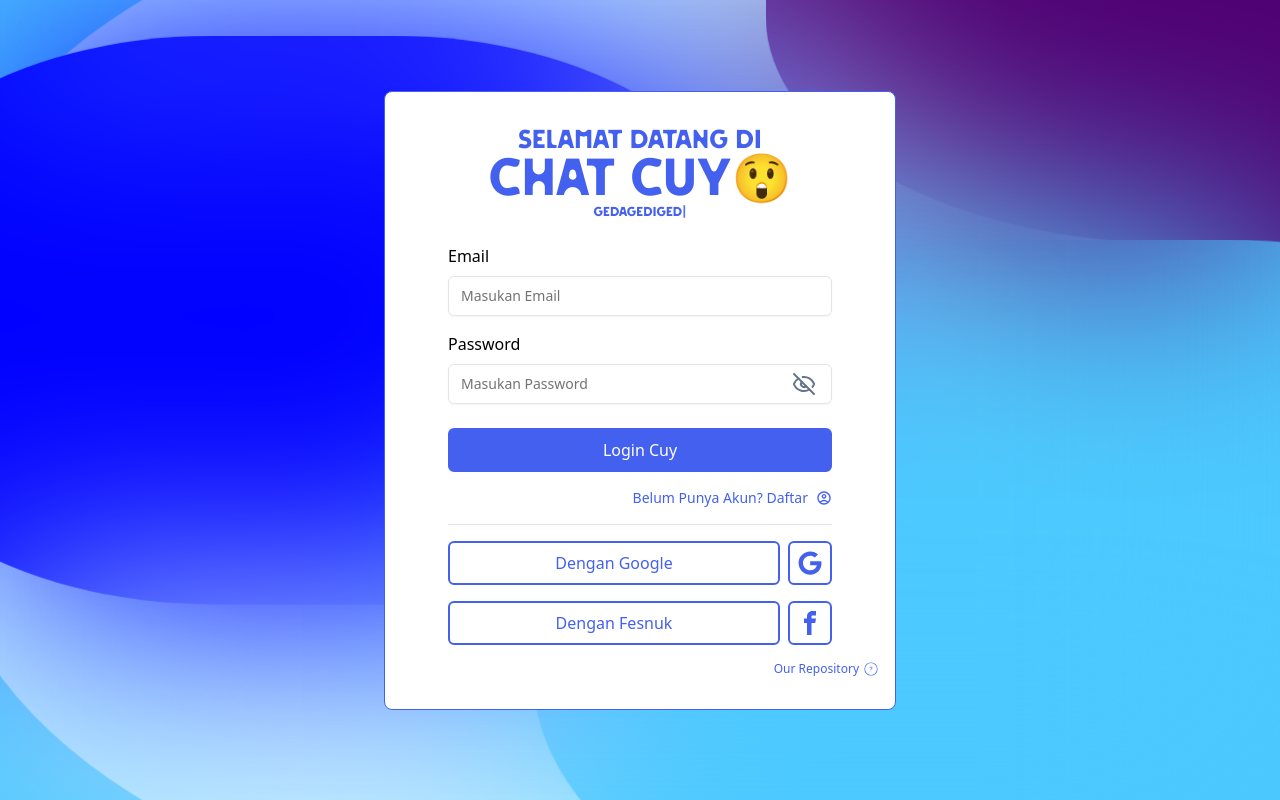
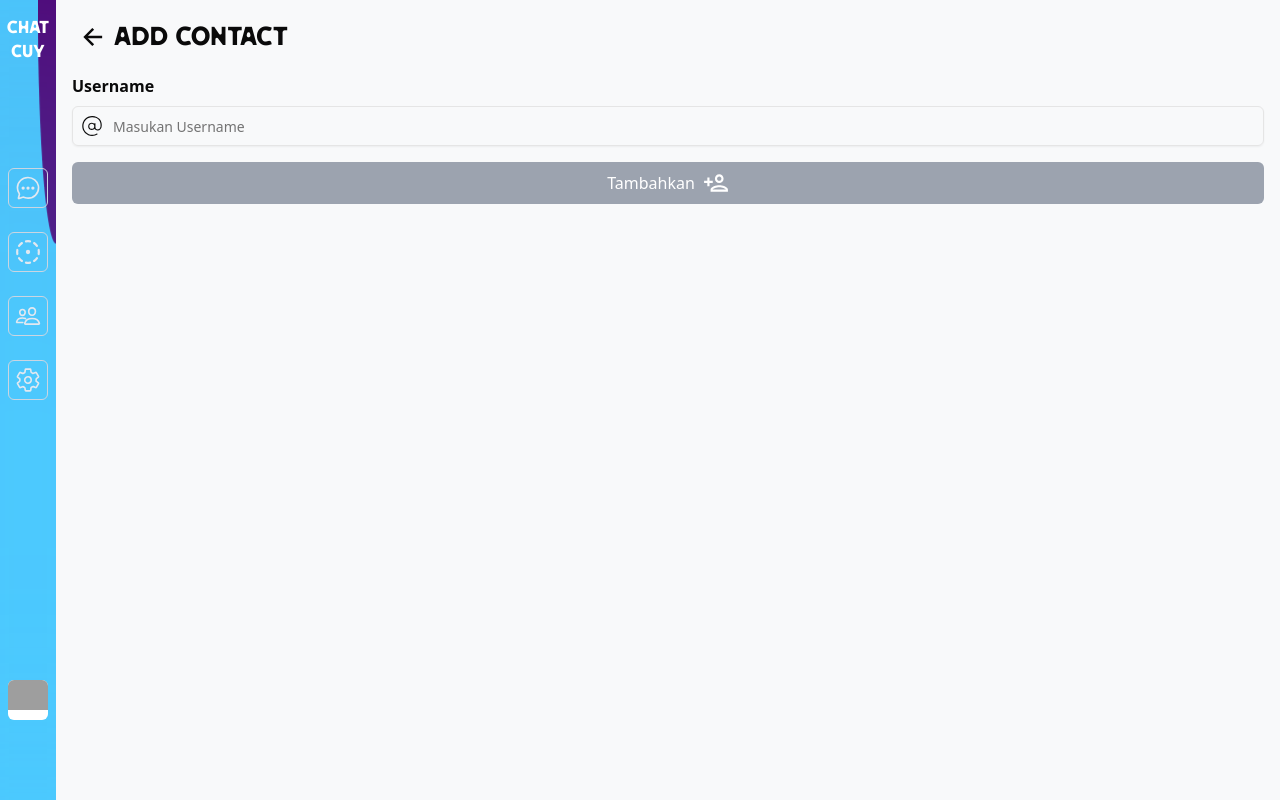
Before and after one commit to Veloxium/chat-cuy, a React (Vite) app in the folder fe/: page /addcontact in a window 1280 px wide. Before the commit this address led to /. Built offline with nearby package versions, Linux system fonts and the light colour scheme; grey boxes are pictures that could not be loaded.

Commit message:
feat: AddContact page with icon

```diff
--- a/fe/src/pages/AddContact.tsx
+++ b/fe/src/pages/AddContact.tsx
@@ -4,6 +4,7 @@ import { IoArrowBackSharp } from "react-icons/io5";
 import { useDebounce } from "use-debounce";
 import { MdOutlinePersonAdd } from "react-icons/md";
 import { LoaderCircle } from "lucide-react";
+import { CiAt } from "react-icons/ci";
 
 function AddContactPage() {
   const [searchTerm, setSearchTerm] = useState("");
@@ -51,7 +52,7 @@ function AddContactPage() {
         <div className="relative w-full h-full">
           <Input
             placeholder="Masukan Username"
-            className={`h-10`}
+            className={`h-10 pl-10`}
             onChange={handleSearchChange}
           />
           {isError && (
@@ -62,6 +63,12 @@ function AddContactPage() {
           {isLoad && (
             <LoaderCircle className="animate-spin absolute text-zprimary right-4 top-2" />
           )}
+          <CiAt
+            className={`absolute left-2 top-2 ${
+              isError || search == "" ? "" : "text-zprimary"
+            }`}
+            size={24}
+          />
         </div>
         <div className="mt-4">
           <button
--- a/fe/src/pages/Room.tsx
+++ b/fe/src/pages/Room.tsx
@@ -126,7 +126,7 @@ function RoomPage() {
             }}
           />
         </div>
-        <div className="fixed w-[calc(100vw-32px)] bottom-0 bg-zbase-100">
+        <div className="fixed w-[calc(100vw-80px)] bottom-0 bg-zbase-100">
           <form onSubmit={onSubmitHandler}>
             <div className="w-full py-4 px-1 flex items-center gap-2">
               <Input
--- a/fe/src/routes/AppRouter.tsx
+++ b/fe/src/routes/AppRouter.tsx
@@ -5,11 +5,11 @@ import { PublicRoutes } from "./PublicRoutes";
 
 
 export const AppRouter = () => {
-  const user = useUserStore((state) => state.user);
+  const user = useUserStore((state) => state.user || true);
   return (
     <BrowserRouter>
       <Routes>
-        {user?.username ? (
+        {user? (
           <Route path="/*" element={<ProtectedRoutes />} />
         ) : (
           <Route path="/*" element={<PublicRoutes />} />
```
